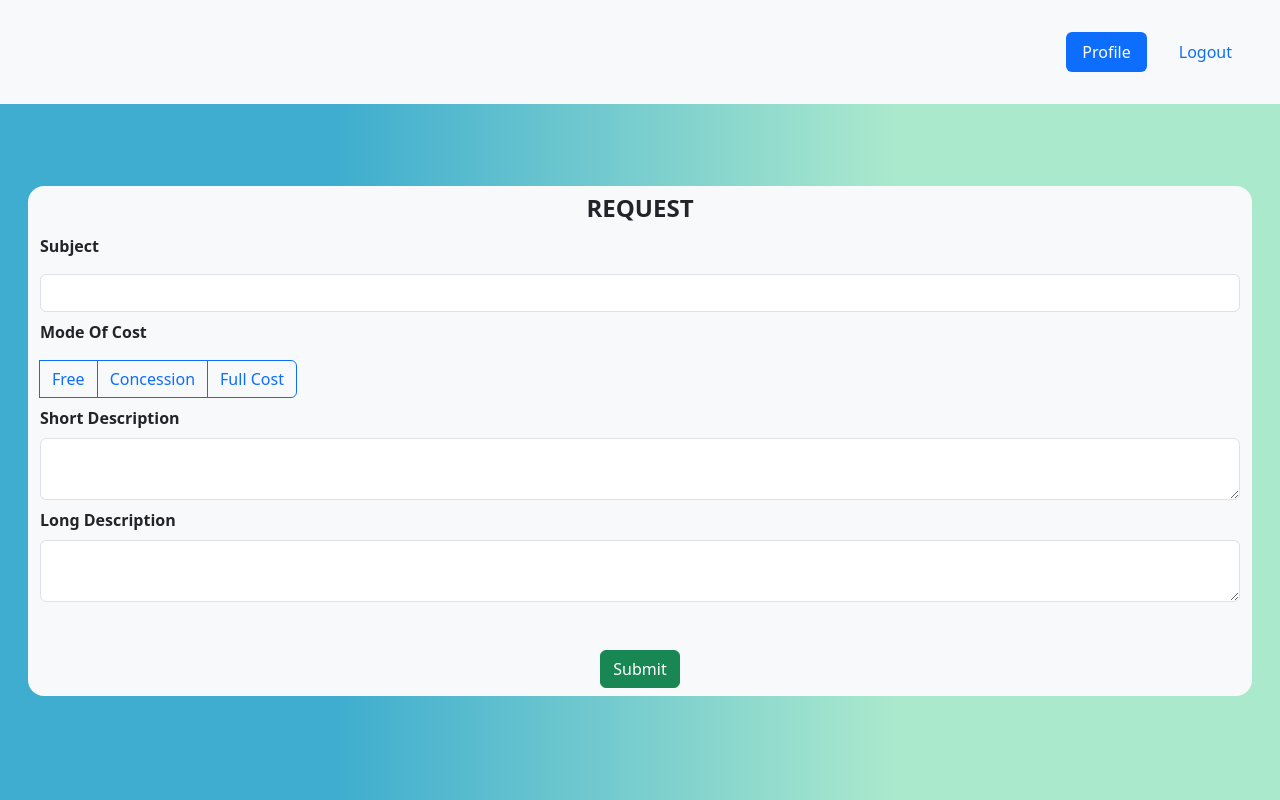
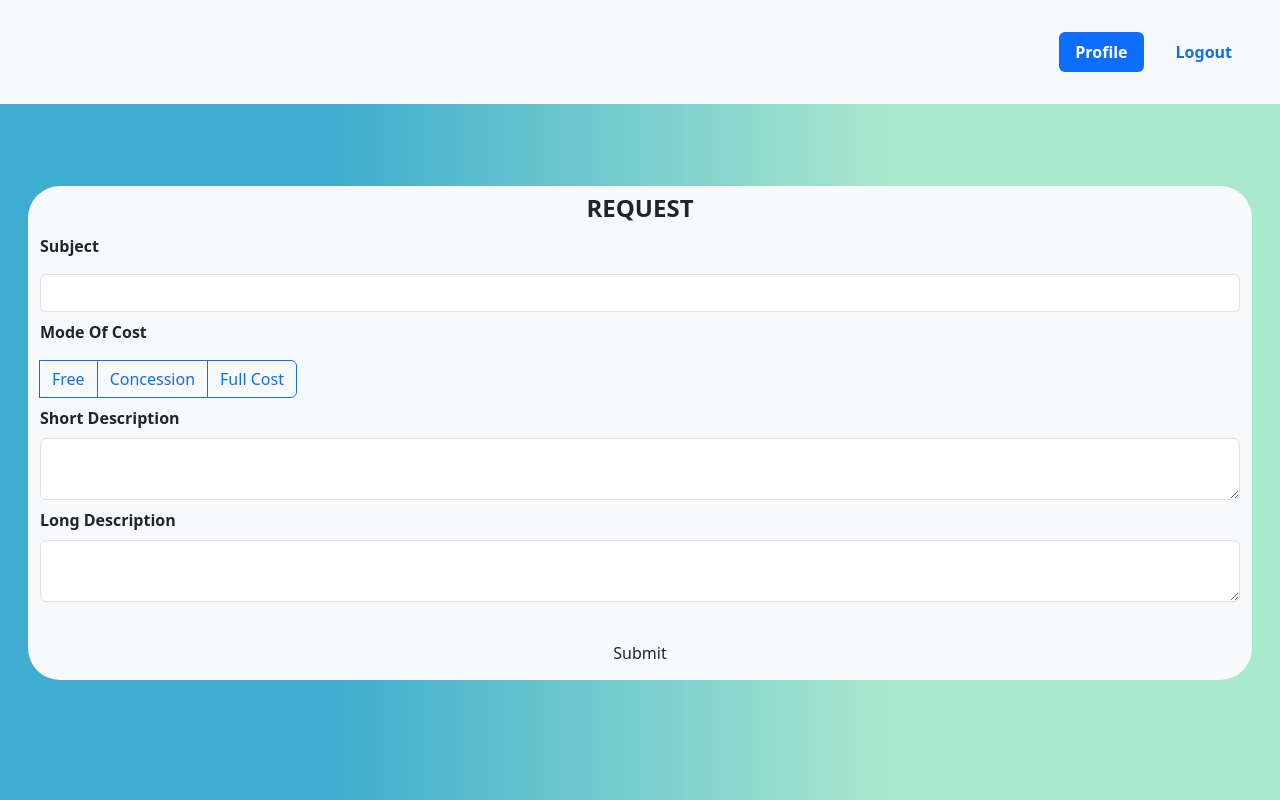
Before and after one commit to Nithishkumar-cloud/freelance, a website: page public/components/FormRequest/formrequest.html in a window 1280 px wide. Drawn offline with nearby package versions, Linux system fonts and the light colour scheme; files that its build step writes are made by us from their sources.

Commit message:
Update formrequest.html

```diff
--- a/public/components/FormRequest/formrequest.html
+++ b/public/components/FormRequest/formrequest.html
@@ -27,11 +27,11 @@
                 <div class="collapse navbar-collapse justify-content-end" id="colla">
                      <ul class="nav nav-pills p-2 d-flex flex-sm-column flex-lg-row align-items-center abc">
                             <li class="nav-item p-2">
-                                <button type="button" class="nav-link active" data-bs-toggle="pill" onclick="location.assign('/profile)">Profile</button>
+                                <button type="button" class="nav-link active fw-semibold" data-bs-toggle="pill" onclick="location.assign('/profile)">Profile</button>
                             </li>
 
                             <li class="nav-item p-2">
-                                <button type="button" class="nav-link" data-bs-toggle="pill" onclick="logout()">Logout</button>
+                                <button type="button" class="nav-link fw-semibold" data-bs-toggle="pill" onclick="logout()">Logout</button>
                             </li>
                         </ul>
                 </div>
@@ -41,7 +41,7 @@
          <div class="row m-0">
              <div class="col">
                  <form method="POST" action="">
-                     <div class="row m-3 bg-light rounded rounded-4 d-flex flex-column">
+                     <div class="row m-3 bg-light rounded rounded-5 d-flex flex-column">
                          <div class="col">
                              <div class="text-center text-uppercase fw-bold fs-4 m-1">Request</div>
                              <div class="mt-2">
@@ -80,10 +80,10 @@
                                      <textarea id="longdes" name="area" class="col-2 form-control" ></textarea>
                                </div>
                          </div>
-                         <p class="text-danger fw-semibold" id="errreq"></p>
+                         <span class="text-danger fw-bold" id="errreq"></span>
                          <div class="col">
                               <div class="d-flex justify-content-center mt-2 mb-2">
-                                         <button type="button" class="btn btn-success mt-4 " aria-labelledby="sb" onclick="sub()">Submit</button>
+                                         <button type="button" class="btn mt-4 " id="btcol" onclick="sub()">Submit</button>
                                          <span class="d-none" id="sb">click on this button to submit the request to helpers</span>
                               </div>
                          </div>
```
